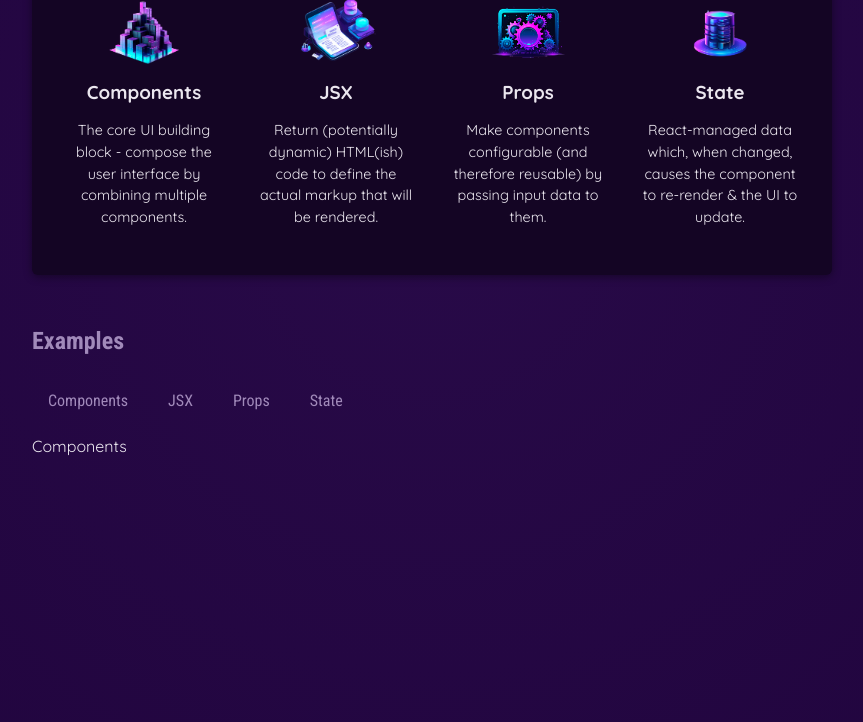
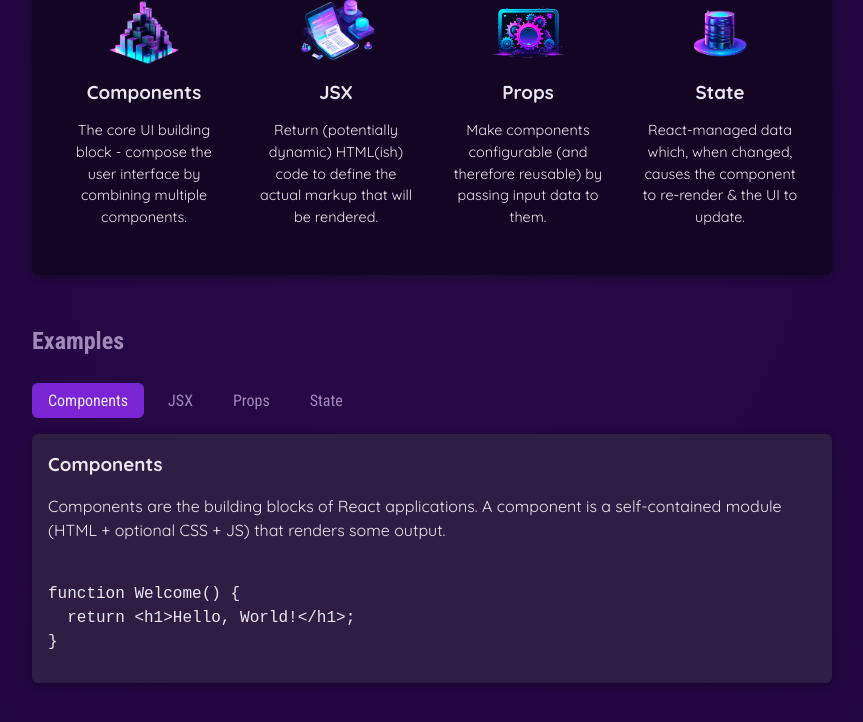
Before and after one commit to RickMar0/React-repo, a React app: page / in a window 1280 px wide. Both pictures are taken after a click on the button "Components". Shown: the part 424-1146 px from the top of the page, without its empty margins (208-1071 px from the left). Built offline with nearby package versions, Linux system fonts and the light colour scheme; the HTML template or start-up script is replaced by a standard one.

Commit message:
- added data-with-examples.js - improved App.jsx interactions - improved TabButton.jsx

```diff
--- a/src/App.jsx
+++ b/src/App.jsx
@@ -3,14 +3,28 @@
 import Header from "./components/Header.jsx";
 import CoreConcept from "./components/CoreConcept.jsx";
 import TabButton from "./components/TabButton.jsx";
+import { EXAMPLES } from "./data-with-examples.js";
 
 function App() {
 
-  const [selectedTopic, setSelectedTopic] = useState("Please click a button");
+  const [selectedTopic, setSelectedTopic] = useState("");
 
   function handleSelect(selectedButton) {
     setSelectedTopic(selectedButton);
     console.log(selectedTopic);
+  }
+
+  let tabContent = <p>Please Select a topic</p>;
+  if (selectedTopic) {
+    tabContent = (
+      <div id="tab-content">
+        <h3>{EXAMPLES[selectedTopic].title}</h3>
+        <p>{EXAMPLES[selectedTopic].description}</p>
+        <pre>
+          <code>{EXAMPLES[selectedTopic].code}</code>
+        </pre>
+      </div>
+    );
   }
 
   return (
@@ -20,21 +34,46 @@
         <section id="core-concepts">
           <h2>Core Concepts</h2>
           <ul>
-            <CoreConcept {...CORE_CONCEPTS[0]} />
-            <CoreConcept {...CORE_CONCEPTS[1]} />
-            <CoreConcept {...CORE_CONCEPTS[2]} />
-            <CoreConcept {...CORE_CONCEPTS[3]} />
+            {CORE_CONCEPTS.map((conceptItem) => (
+              <CoreConcept key={conceptItem.title} {...conceptItem} />
+            ))}
           </ul>
         </section>
         <section id="examples">
           <h2>Examples</h2>
           <menu>
-            <TabButton onSelect={() => handleSelect("Components")}>Components</TabButton>
-            <TabButton onSelect={() => handleSelect("JSX")}>JSX</TabButton>
-            <TabButton onSelect={() => handleSelect("Props")}>Props</TabButton>
-            <TabButton onSelect={() => handleSelect("State")}>State</TabButton>
+            <TabButton
+              isSelected={selectedTopic === "components"}
+              onSelect={() => handleSelect("components")}
+              >
+                Components
+            </TabButton>
+
+            <TabButton
+            isSelected={selectedTopic === "jsx"}
+            onSelect={() => handleSelect("jsx")}
+            >
+              JSX
+            </TabButton>
+
+            <TabButton
+              isSelected={selectedTopic === "props"}
+              onSelect={() => handleSelect("props")}
+              >
+                Props
+            </TabButton>
+
+            <TabButton
+              isSelected={selectedTopic === "state"}
+              onSelect={() => handleSelect("state")}
+              >
+                State
+            </TabButton>
           </menu>
-          {selectedTopic}
+
+          {/* if no topic is selected then render the <p> element, otherwise render the topic*/}
+          {tabContent}
+
         </section>
       </main>
     </div>
--- a/src/components/TabButton.jsx
+++ b/src/components/TabButton.jsx
@@ -1,12 +1,9 @@
 import { Children } from "react";
 
-export default function TabButton({children, onSelect}) {
-  function handleClick() {
-    console.log(`Hello World!`);
-  }
+export default function TabButton({children, onSelect, isSelected}) {
   return (
     <li>
-      <button onClick={ onSelect }>
+      <button className={isSelected ? "active" : undefined} onClick={ onSelect }>
         {children}
       </button>
     </li>
--- /dev/null
+++ b/src/data-with-examples.js
@@ -0,0 +1,82 @@
+import componentsImg from './assets/components.png';
+import propsImg from './assets/config.png';
+import jsxImg from './assets/jsx-ui.png';
+import stateImg from './assets/state-mgmt.png';
+
+export const CORE_CONCEPTS = [
+  {
+    image: componentsImg,
+    title: 'Components',
+    description:
+      'The core UI building block - compose the user interface by combining multiple components.',
+  },
+  {
+    image: jsxImg,
+    title: 'JSX',
+    description:
+      'Return (potentially dynamic) HTML(ish) code to define the actual markup that will be rendered.',
+  },
+  {
+    image: propsImg,
+    title: 'Props',
+    description:
+      'Make components configurable (and therefore reusable) by passing input data to them.',
+  },
+  {
+    image: stateImg,
+    title: 'State',
+    description:
+      'React-managed data which, when changed, causes the component to re-render & the UI to update.',
+  },
+];
+
+export const EXAMPLES = {
+  components: {
+    title: 'Components',
+    description:
+      'Components are the building blocks of React applications. A component is a self-contained module (HTML + optional CSS + JS) that renders some output.',
+    code: `
+function Welcome() {
+  return <h1>Hello, World!</h1>;
+}`,
+  },
+  jsx: {
+    title: 'JSX',
+    description:
+      'JSX is a syntax extension to JavaScript. It is similar to a template language, but it has full power of JavaScript (e.g., it may output dynamic content).',
+    code: `
+<div>
+  <h1>Welcome {userName}</h1>
+  <p>Time to learn React!</p>
+</div>`,
+  },
+  props: {
+    title: 'Props',
+    description:
+      'Components accept arbitrary inputs called props. They are like function arguments.',
+    code: `
+function Welcome(props) {
+  return <h1>Hello, {props.name}</h1>;
+}`,
+  },
+  state: {
+    title: 'State',
+    description:
+      'State allows React components to change their output over time in response to user actions, network responses, and anything else.',
+    code: `
+function Counter() {
+  const [isVisible, setIsVisible] = useState(false);
+
+  function handleClick() {
+    setIsVisible(true);
+  }
+
+  return (
+    <div>
+      <button onClick={handleClick}>Show Details</button>
+      {isVisible && <p>Amazing details!</p>}
+    </div>
+  );
+}`,
+  },
+};
```
